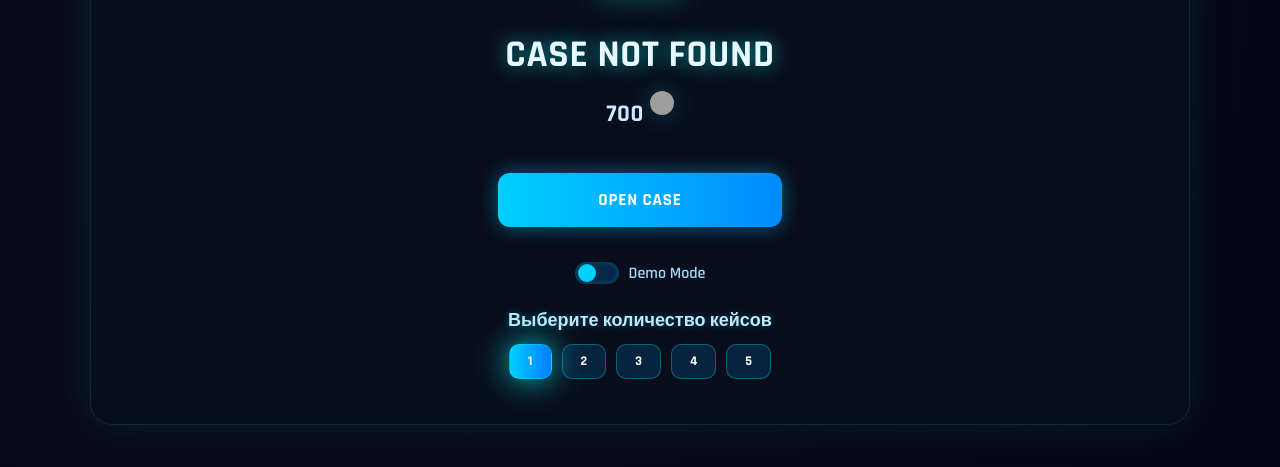
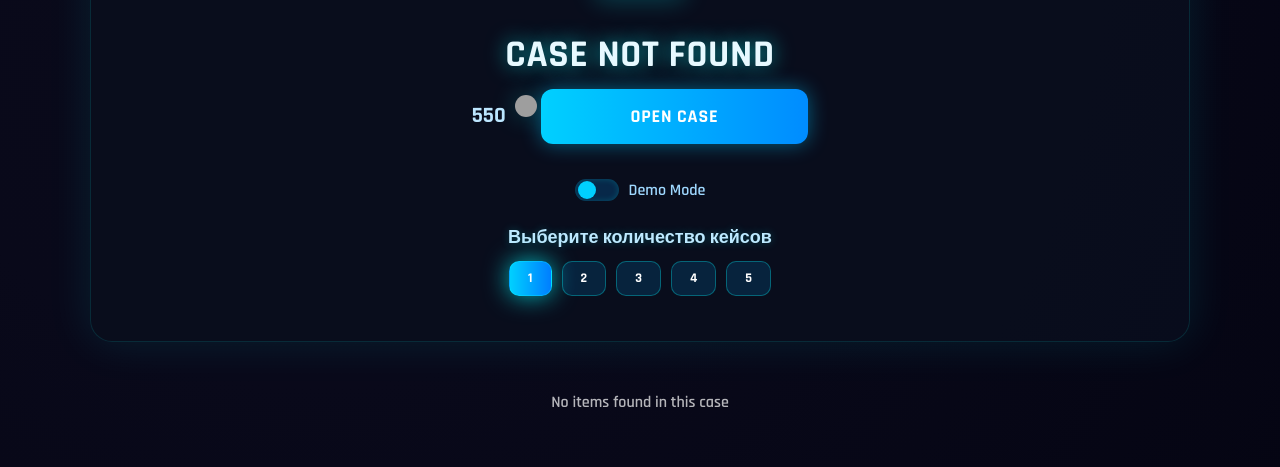
Before and after one commit to Quryr/upgraded-eureka, a Flask app: page /case.html in a window 1280 px wide. Shown: the part 207-674 px from the top of the page. Run offline with Flask 3, Linux system fonts and the light colour scheme; grey boxes are pictures that could not be loaded.

Commit message:
Update case.html

```diff
--- a/templates/case.html
+++ b/templates/case.html
@@ -8,6 +8,7 @@
   <link rel="stylesheet" href="/static/styles.css" />
 
   <style>
+    /* === СТИЛИ СТРАНИЦЫ КЕЙСА === */
     body {
       background: radial-gradient(circle at 25% 20%, #0a0a1a 0%, #09091a 40%, #050513 100%);
       color: #fff;
@@ -18,7 +19,7 @@
 
     .case-container {
       max-width: 1100px;
-      margin: 120px auto 80px; /* немного уменьшил отступ сверху */
+      margin: 120px auto 80px;
       padding: 20px;
       text-align: center;
     }
@@ -32,7 +33,7 @@
     }
 
     .case-header img {
-      width: 280px; /* уменьшил окно кейса */
+      width: 260px; /* немного меньше, чем раньше */
       border-radius: 12px;
       margin-bottom: 25px;
       box-shadow: 0 0 25px rgba(0, 255, 255, 0.25);
@@ -47,34 +48,37 @@
       margin-bottom: 10px;
     }
 
+    /* === ЦЕНА КАК НА ГЛАВНОЙ === */
     .case-price {
-      display: flex;
+      display: inline-flex;
       align-items: center;
       justify-content: center;
-      font-size: 24px;
-      color: #cfeaff;
+      font-size: 22px;
       font-weight: 700;
-      margin-bottom: 35px;
-      letter-spacing: 0.5px;
+      color: #bde6ff;
+      gap: 6px;
+      margin-bottom: 30px;
+      line-height: 1;
     }
 
     .case-price img {
-      width: 24px;
-      height: 24px;
-      margin-left: 6px;
+      width: 22px;
+      height: 22px;
+      margin-left: 3px;
+      filter: none;
+      image-rendering: -webkit-optimize-contrast;
       transform: translateY(2px);
-      filter: none; /* убрано свечение */
     }
 
-    /* --- Кнопка Open Case --- */
+    /* === КНОПКА ОТКРЫТИЯ === */
     .case-btn-main {
       background: linear-gradient(90deg, #00d0ff, #008cff);
       border: none;
       color: #fff;
       font-weight: 700;
-      font-size: 17px;
+      font-size: 18px;
       letter-spacing: 0.8px;
-      padding: 16px 100px;
+      padding: 16px 90px;
       border-radius: 12px;
       text-transform: uppercase;
       cursor: pointer;
@@ -89,7 +93,7 @@
       transform: scale(1.05);
     }
 
-    /* --- Demo Mode --- */
+    /* === DEMO MODE === */
     .demo-toggle {
       display: flex;
       align-items: center;
@@ -133,7 +137,7 @@
       background: #00ffba;
     }
 
-    /* --- Кнопки количества --- */
+    /* === КНОПКИ КОЛИЧЕСТВА === */
     .case-multi {
       margin-top: 10px;
     }
@@ -173,16 +177,9 @@
     .multi-btn.active {
       background: linear-gradient(90deg, #00d0ff, #007eff);
       box-shadow: 0 0 25px rgba(0, 255, 255, 0.7);
-      animation: neonPulse 1.5s infinite ease-in-out;
     }
 
-    @keyframes neonPulse {
-      0% { box-shadow: 0 0 15px rgba(0, 255, 255, 0.3); }
-      50% { box-shadow: 0 0 35px rgba(0, 255, 255, 0.8); }
-      100% { box-shadow: 0 0 15px rgba(0, 255, 255, 0.3); }
-    }
-
-    /* --- Сетка предметов --- */
+    /* === СОДЕРЖИМОЕ === */
     .items-grid {
       display: grid;
       grid-template-columns: repeat(auto-fill, minmax(180px, 1fr));
@@ -266,20 +263,17 @@
       <img id="case-image" src="" alt="Case Image" />
       <div class="case-title" id="case-title">CASE NAME</div>
       <div class="case-price" id="case-price">
-        <span>700</span><img src="/static/assets/icons/star.png" alt="⭐" />
+        <span>550</span><img src="/static/assets/icons/star.png" alt="⭐" />
       </div>
 
-      <!-- Основная кнопка -->
       <button class="case-btn-main">OPEN CASE</button>
 
-      <!-- Демо режим -->
       <label class="demo-toggle">
         <input type="checkbox" id="demo-toggle" />
         <span class="slider"></span>
         Demo Mode
       </label>
 
-      <!-- Количество кейсов -->
       <div class="case-multi">
         <p class="multi-text">Выберите количество кейсов</p>
         <div class="multi-buttons">
```
